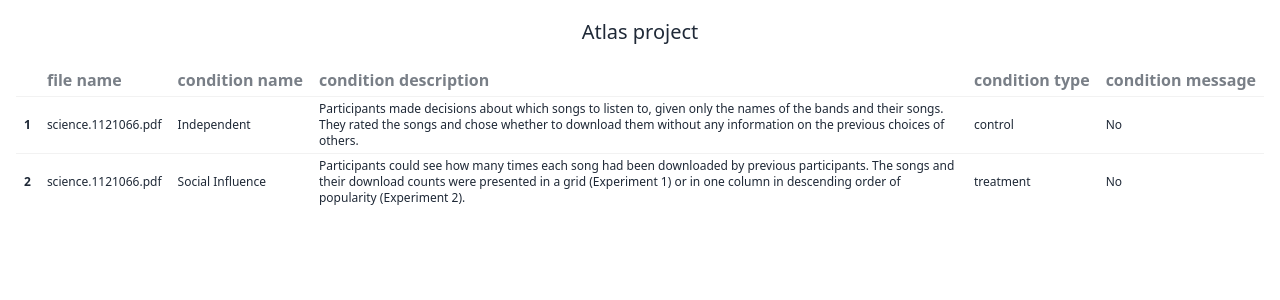
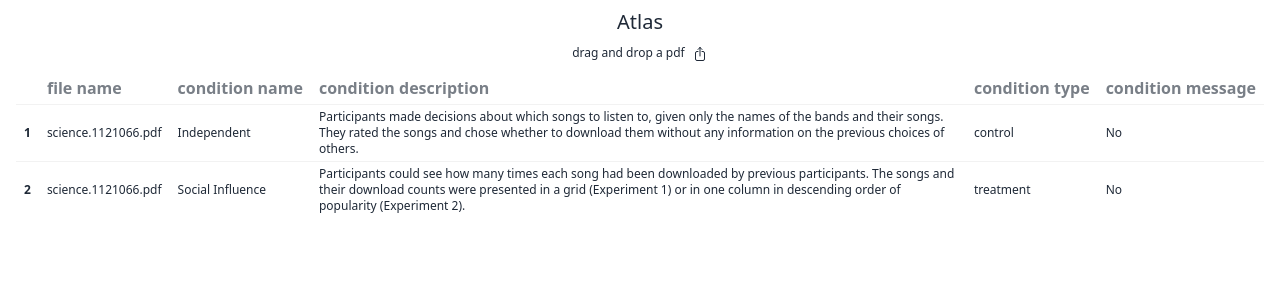
Before and after one commit to Watts-Lab/atlas, a React (Vite) app in the folder client/: page /table in a window 1280 px wide. Shown: the top 300 px of the page. Built offline with nearby package versions, Linux system fonts and the light colour scheme; no server answers; what reactflow would draw is missing.

Commit message:
change home to be table

```diff
--- a/client/src/App.tsx
+++ b/client/src/App.tsx
@@ -14,7 +14,7 @@ function App() {
         <WorkflowProvider>
           <SocketProvider>
             <Routes>
-              <Route path='/' element={<Home />} />
+              <Route path='/' element={<Table />} />
               <Route path='/login/:email/:magicLink' element={<Home loggingIn={true} />} />
               <Route path='/dashboard' element={<Dashboard />} />
               <Route path='/table' element={<Table />} />
--- a/client/src/components/Builder/Header.tsx
+++ b/client/src/components/Builder/Header.tsx
@@ -83,8 +83,26 @@ const Header = ({ fileName }: HeaderProps) => {
       </div>
       <div className='navbar-center text-center'>
         <span className='normal-case text-xl'>
-          {fileName}{' '}
-          {/* <span className={`${isVisible ? 'visible' : 'hidden'} text-green-700`}>- Saved!</span> */}
+          {fileName}
+
+          <br></br>
+          <span className='text-xs'>
+            drag and drop a pdf{' '}
+            <svg
+              xmlns='http://www.w3.org/2000/svg'
+              fill='none'
+              viewBox='0 0 24 24'
+              strokeWidth={1.5}
+              stroke='currentColor'
+              className='size-6 h-4 w-4 inline-block ml-1'
+            >
+              <path
+                strokeLinecap='round'
+                strokeLinejoin='round'
+                d='M9 8.25H7.5a2.25 2.25 0 0 0-2.25 2.25v9a2.25 2.25 0 0 0 2.25 2.25h9a2.25 2.25 0 0 0 2.25-2.25v-9a2.25 2.25 0 0 0-2.25-2.25H15m0-3-3-3m0 0-3 3m3-3V15'
+              />
+            </svg>
+          </span>
         </span>
       </div>
       <div className='navbar-end z-10'>
--- a/client/src/components/View/TableView/Table.tsx
+++ b/client/src/components/View/TableView/Table.tsx
@@ -147,7 +147,7 @@ const Table: React.FC = () => {
 
   return (
     <>
-      <Header fileName='Atlas project' />
+      <Header fileName='Atlas' />
       {(isDragging || isUploading) && (
         <div
           className={`absolute inset-0 flex flex-col items-center justify-center ${isUploading ? 'z-50' : ''}`}
```
